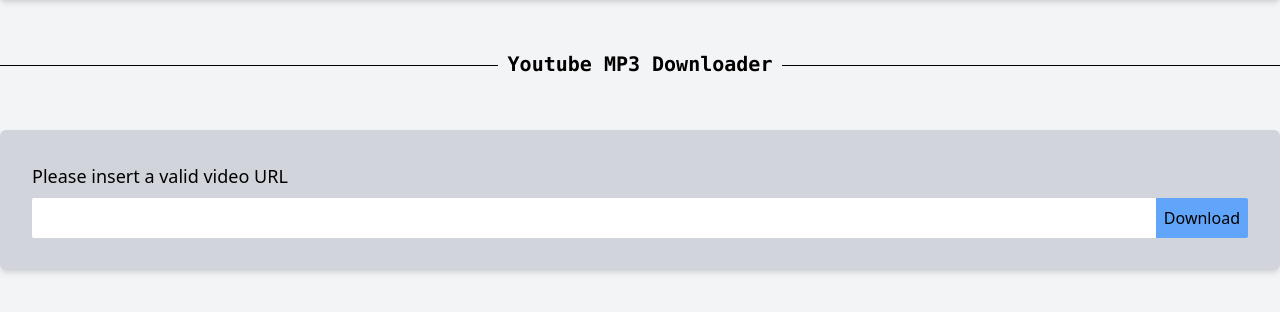
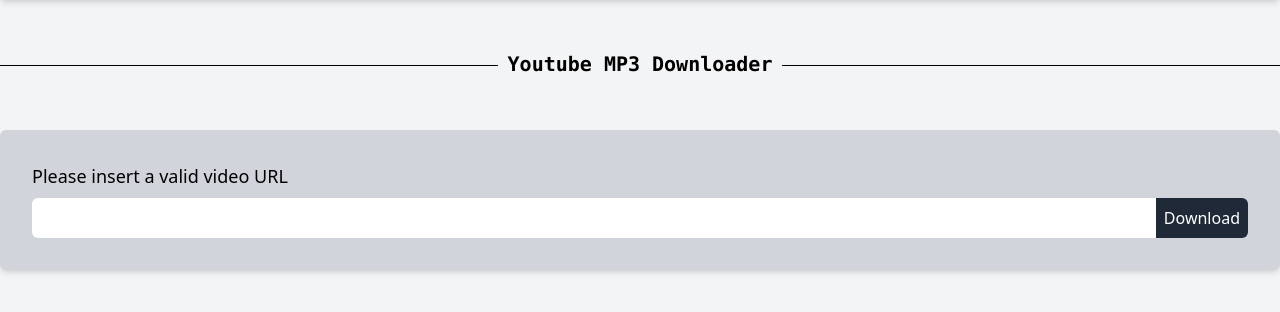
Before and after one commit to becem-alt/youtube-mp3-downloader, a Flask app: page / in a window 1280 px wide. Shown: the part 60-372 px from the top of the page. Run offline with Flask 2, Linux system fonts and the light colour scheme.

Commit message:
fixed some css

```diff
--- a/static/output.css
+++ b/static/output.css
@@ -649,6 +649,16 @@
   border-bottom-right-radius: 0.125rem;
 }
 
+.rounded-r-md {
+  border-top-right-radius: 0.375rem;
+  border-bottom-right-radius: 0.375rem;
+}
+
+.rounded-l-md {
+  border-top-left-radius: 0.375rem;
+  border-bottom-left-radius: 0.375rem;
+}
+
 .rounded-bl-sm {
   border-bottom-left-radius: 0.125rem;
 }
@@ -705,6 +715,11 @@
 .bg-blue-400 {
   --tw-bg-opacity: 1;
   background-color: rgb(96 165 250 / var(--tw-bg-opacity));
+}
+
+.bg-gray-800 {
+  --tw-bg-opacity: 1;
+  background-color: rgb(31 41 55 / var(--tw-bg-opacity));
 }
 
 .p-2\.5 {
--- a/templates/home.html
+++ b/templates/home.html
@@ -83,14 +83,14 @@
     <main class="container mx-auto text-center">
         <div class="my-16">
             <h1 class="font-mono title text-xl font-bold dark:border-b-gray-100">
-                <span class="bg-gray-100 dark:bg-black dark:text-gray-100" > Youtube MP3 Downloader </span>
+                <span class="bg-gray-100 dark:bg-gray-800 dark:text-gray-100" > Youtube MP3 Downloader </span>
             </h1>
         </div>
         <div class="bg-gray-300 rounded-md shadow-md p-8 text-left ">
             <div class=" text-left text-lg mb-2 ">Please insert a valid video URL</div>
             <form action="/download" method="POST" class="w-full flex">
-                <input type="text" name="url" class="w-full rounded-l-sm p-2" />
-                <input type="submit" name="submit" value="Download" class="min-w-max bg-blue-400 cursor-pointer rounded-r-sm px-2" />
+                <input type="text" name="url" class="w-full rounded-l-md p-2" />
+                <input type="submit" name="submit" value="Download" class="min-w-max bg-gray-800 text-white cursor-pointer rounded-r-md px-2" />
             </form>
         </div>
     </main>
```
